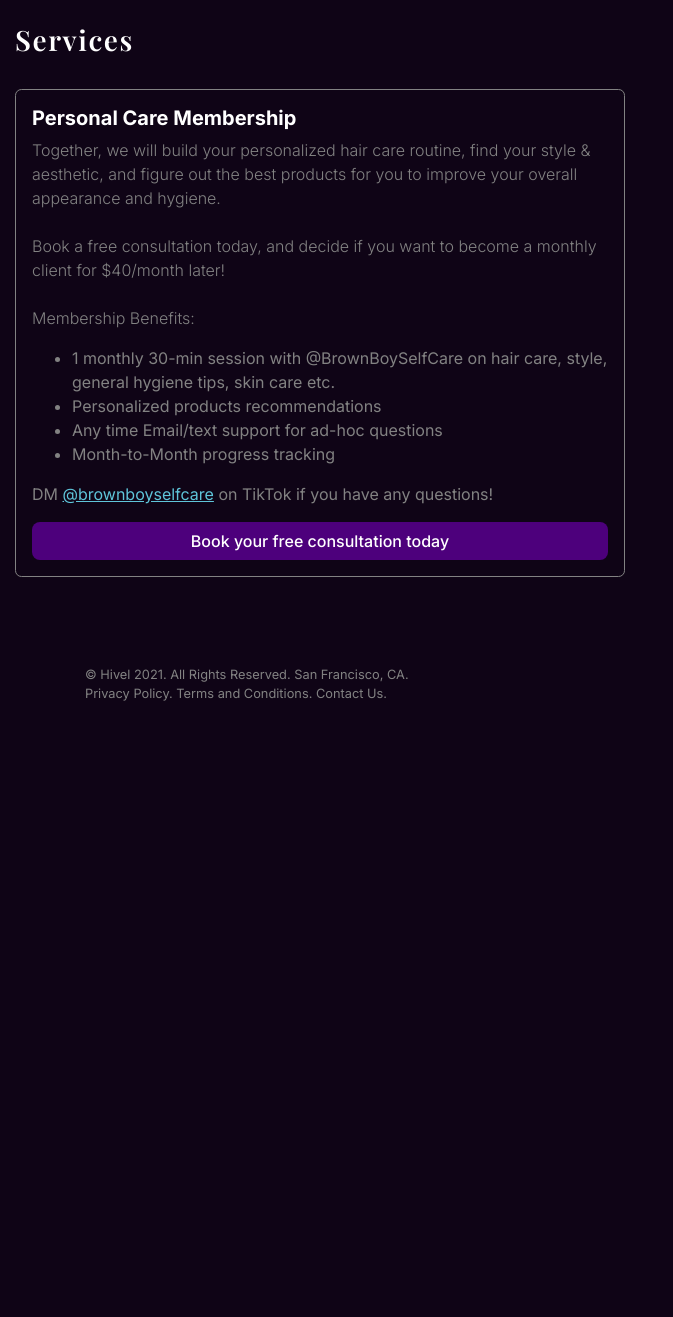
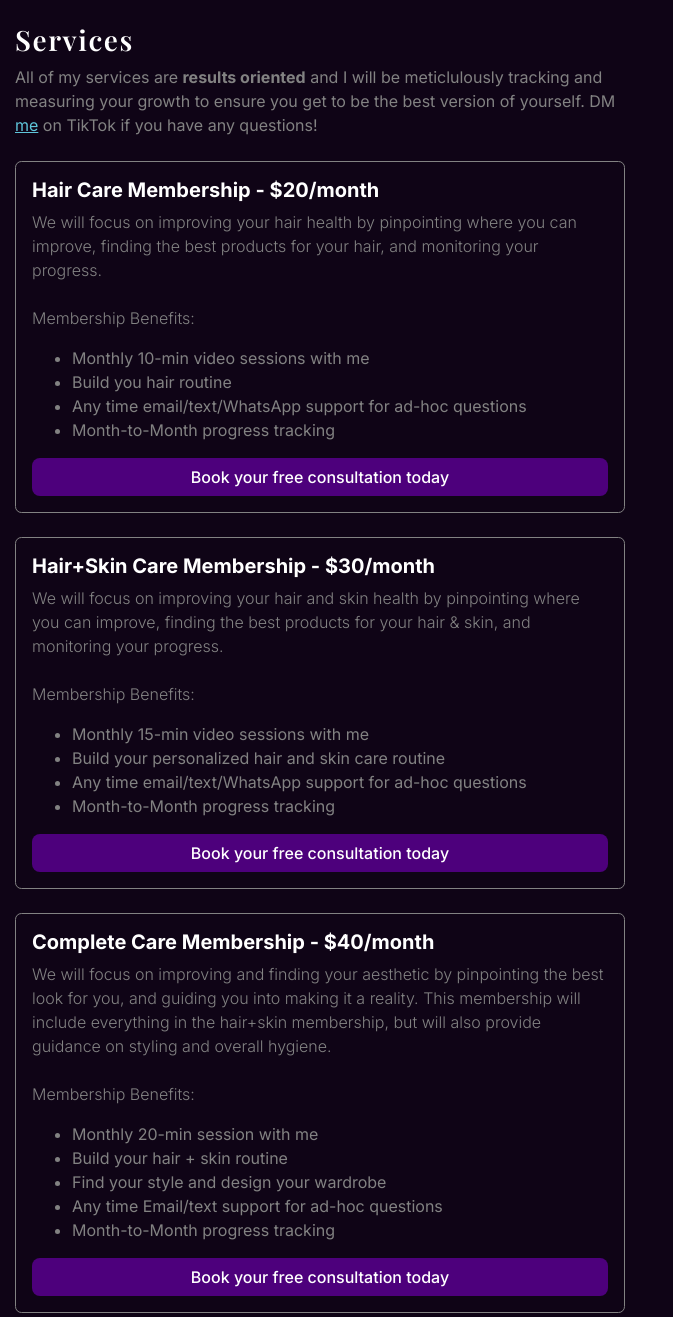
Before and after one commit to mayankmmmx/hivel-landing-page, a plain HTML site: page brownboyselfcare.html in a window 1280 px wide. Shown: the part 545-1862 px from the top of the page, without its empty margins (0-673 px from the left). Before the commit the page ends 1328 px from the top, so only its background shows below. Drawn offline with nearby package versions, Linux system fonts and the light colour scheme; a script that the page names is missing; a web font is replaced by a local one.

Commit message:
added memberships

```diff
--- a/brownboyselfcare.html
+++ b/brownboyselfcare.html
@@ -55,25 +55,63 @@
             <br /> <br />
 
             <h3 class="importantfont">Services</h3>
-            <br />
+            All of my services are <b>results oriented</b> and I will be meticlulously tracking and measuring your growth to ensure you get to be the best version of yourself. DM  <a href="https://tiktok.com/@brownboyselfcare" target="_blank" class="social-link">me</a> on TikTok if you have any questions!
+            <br /> <br />
             <div class="product-offerings">
-                <h5 class="lead-3">Personal Care Membership</h5>
+                <h5 class="lead-3">Hair Care Membership - $20/month</h5>
                 <p class="lead-2">
-                    Together, we will build your personalized hair care routine, find your style & aesthetic, and figure out the best products for you to improve your overall appearance and hygiene. <br /> <br /> Book a free consultation today, and decide if you want to become a monthly client for $40/month later!
+                    We will focus on improving your hair health by pinpointing where you can improve, finding the best products for your hair, and monitoring your progress.
                     <br /><br />
                     Membership Benefits:
                     <ul>
-                        <li>1 monthly 30-min session with @BrownBoySelfCare on hair care, style, general hygiene tips, skin care etc.</li>
-                        <li>Personalized products recommendations</li>
-                        <li>Any time Email/text support for ad-hoc questions</li>
+                        <li>Monthly 10-min video sessions with me</li>
+                        <li>Build you hair routine</li>
+                        <li>Any time email/text/WhatsApp support for ad-hoc questions</li>
                         <li>Month-to-Month progress tracking</li>
                     </ul>
-                    DM  <a href="https://tiktok.com/@brownboyselfcare" target="_blank" class="social-link">@brownboyselfcare</a> on TikTok if you have any questions!
                 </p>
                 <a href="https://vaqo4wvihck.typeform.com/to/TkRkrFYE"><button type="button" class="btn btn-book" id="mayank-chkout-routine-async">Book your free consultation today</button></a>
             </div>
             <br />
-        </div>
+
+            <div class="product-offerings">
+                <h5 class="lead-3">Hair+Skin Care Membership - $30/month</h5>
+                <p class="lead-2">
+                   We will focus on improving your hair and skin health by pinpointing where you can improve, finding the best products for your hair & skin, and monitoring your progress.
+                    <br /><br />
+                    Membership Benefits:
+                    <ul>
+                        <li>Monthly 15-min video sessions with me</li>
+                        <li>Build your personalized hair and skin care routine</li>
+                        <li>Any time email/text/WhatsApp support for ad-hoc questions</li>
+                        <li>Month-to-Month progress tracking</li>
+                    </ul>
+                </p>
+                <a href="https://vaqo4wvihck.typeform.com/to/TkRkrFYE"><button type="button" class="btn btn-book" id="mayank-chkout-routine-async">Book your free consultation today</button></a>
+            </div>
+            <br />
+
+            <div class="product-offerings">
+                <h5 class="lead-3">Complete Care Membership - $40/month</h5>
+                <p class="lead-2">
+                    We will focus on improving and finding your aesthetic by pinpointing the best look for you, and guiding you into making it a reality. This membership will include everything in the hair+skin membership, but will also provide guidance on styling and overall hygiene.
+                    <br /><br />
+                    Membership Benefits:
+                    <ul>
+                        <li>Monthly 20-min session with me</li>
+                        <li>Build your hair + skin routine</li>
+                        <li>Find your style and design your wardrobe</li>
+                        <li>Any time Email/text support for ad-hoc questions</li>
+                        <li>Month-to-Month progress tracking</li>
+                    </ul>
+                </p>
+                <a href="https://vaqo4wvihck.typeform.com/to/TkRkrFYE"><button type="button" class="btn btn-book" id="mayank-chkout-routine-async">Book your free consultation today</button></a>
+            </div>
+            <br />
+
+          </div>
+
+
 
         <!-- Footer-->
         <footer class="footer">
```
